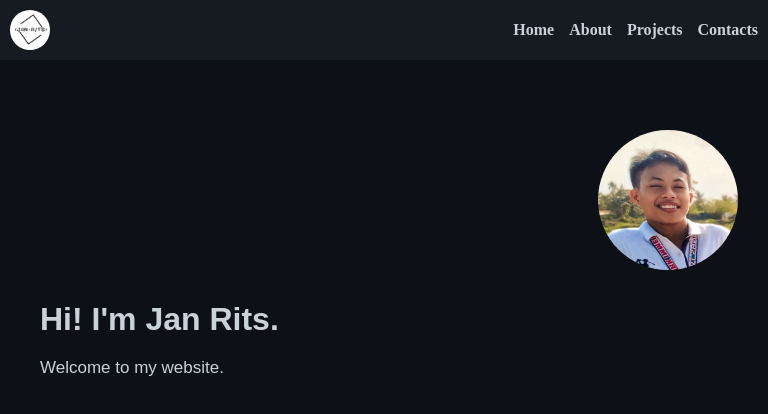
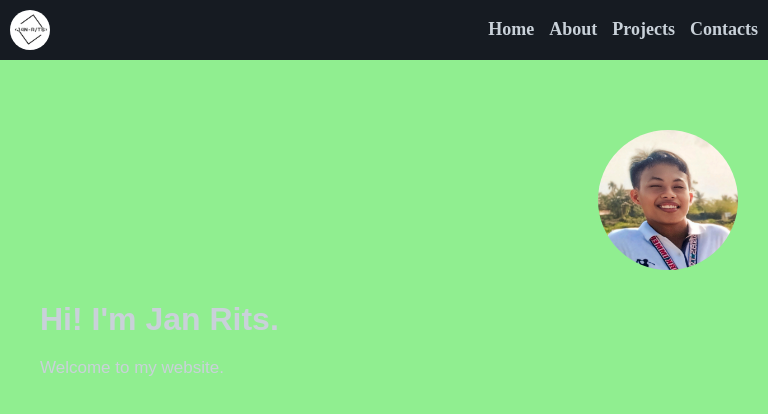
Before and after one commit to Janrits/johnritch.io, a plain HTML site: page index.html in a window 768 px wide. Drawn offline with Linux system fonts and the light colour scheme.

Commit message:
Update style.css

```diff
--- a/style.css
+++ b/style.css
@@ -159,4 +159,22 @@ body {
   transform: translateY(5px);
   box-shadow: 0 6px 12px rgba(0, 0, 0, 0.3);
   background-color: #3a3a3a;
-  border: solid 4px;
+  border: solid 4px; }
+
+@media (min-width: 768px) {
+  body {
+    background-color: lightblue;
+  }
+}
+
+@media (max-width: 768px) {
+  body {
+    background-color: lightgreen;
+  }
+}
+
+@media (orientation: portrait) {
+  body {
+    font-size: 18px;
+  }
+}
```
